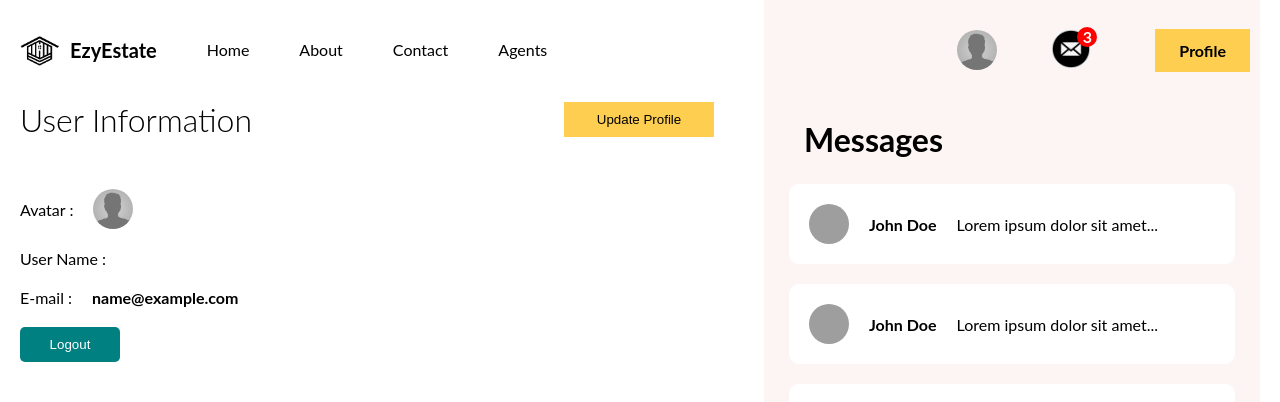
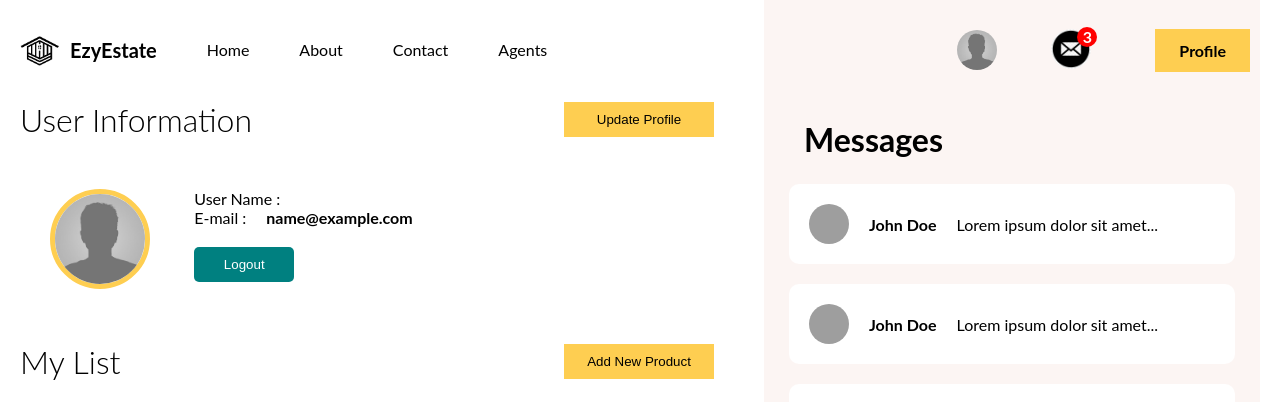
Before and after one commit to InduwaraGayashan001/Real-State-Booking-System, a React (Vite) app in the folder frontend/: page /profile in a window 1280 px wide. Shown: the top 402 px of the page. Built offline with nearby package versions, Linux system fonts and the light colour scheme; sample sign-in values are in the browser's storage; grey boxes are pictures that could not be loaded.

Commit message:
Refactor Profile component layout and enhance avatar styling

```diff
--- a/frontend/src/routes/profile/profile.jsx
+++ b/frontend/src/routes/profile/profile.jsx
@@ -31,10 +31,14 @@ function Profile() {
                         </Link>
                     </div>
                     <div className="info">
-                        <span>Avatar : <img src={currentUser.avatar || "noavatar.jpg"} alt="" /></span>
-                        <span>User Name : <b>{currentUser.userName}</b></span>
-                        <span>E-mail : <b>{currentUser.email}</b></span>
-                        <button onClick={handleLogout}>Logout</button>
+                        <div className="avatar">
+                            <img src={currentUser.avatar || "noavatar.jpg"} alt="" />
+                        </div>
+                        <div className="userInfo">
+                            <span>User Name : <b>{currentUser.userName}</b></span>
+                            <span>E-mail : <b>{currentUser.email}</b></span>
+                            <button onClick={handleLogout}>Logout</button>
+                        </div>
                     </div>
                     <div className="title">
                         <h1>My List</h1>
--- a/frontend/src/routes/profile/profile.scss
+++ b/frontend/src/routes/profile/profile.scss
@@ -22,7 +22,6 @@
 
                 h1{
                     font-weight: 300;
-
                 }
 
                 button{
@@ -41,9 +40,25 @@
 
             .info{
                 display: flex;
-                flex-direction: column;
-                gap: 20px;
+                gap: 1px;
+                justify-content: center;
 
+                .avatar{
+                    flex: 1;
+
+                    img{
+                        width: 100px;
+                        height: 100px;
+                        border-radius: 50%;
+                        object-fit: cover;
+                        margin-left: 30px;
+                        border: #fece51 5px solid;
+                    }
+
+                }
+
+                .userInfo{
+                    flex:3;
                     span{
                         align-items: center;
                         display: flex;
@@ -51,6 +66,7 @@
                     }
 
                     button{
+                        margin-top: 20px;
                         width: 100px;
                         padding: 10px;
                         border: none;
@@ -58,14 +74,13 @@
                         color: white;
                         border-radius: 5px;
                         cursor: pointer;
+                        transition: all 0.4s ease;
+                        &:hover{
+                            scale: 1.05;
+                        }
+                    }
                 }
 
-                img{
-                    width: 40px;
-                    height: 40px;
-                    border-radius: 50%;
-                    object-fit: cover;
-                }
             }
         }
     }
```
Lines whose indentation alone changed are shown as unchanged.
